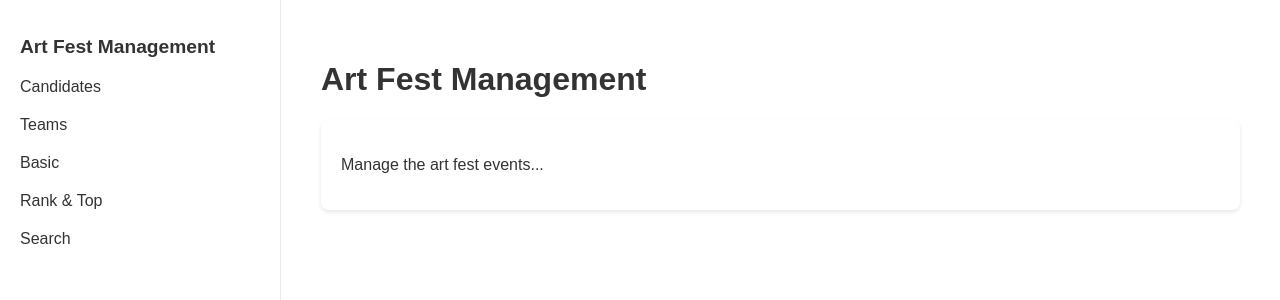
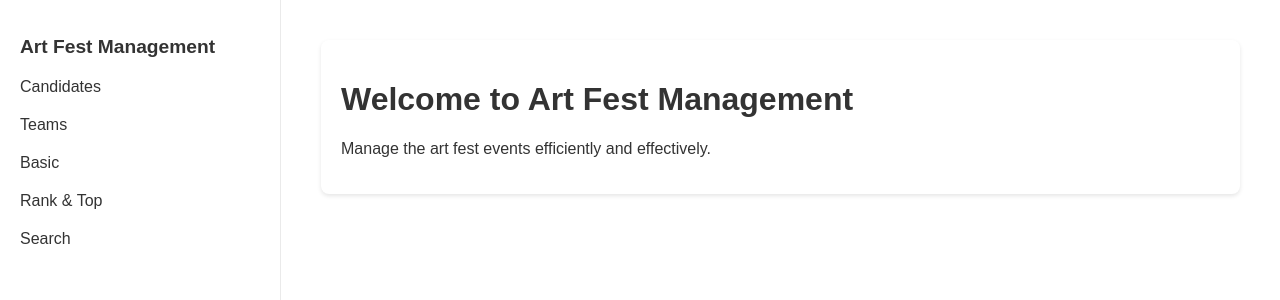
Before and after one commit to Javadamkd/art-fest-management, a Next.js app: page / in a window 1280 px wide. Shown: the top 300 px of the page. Built offline with nearby package versions, Linux system fonts and the light colour scheme.

Commit message:
Update index.js

```diff
--- a/pages/index.js
+++ b/pages/index.js
@@ -4,9 +4,9 @@ import Layout from '../components/Layout';
 export default function Home() {
   return (
     <Layout>
-      <h1>Art Fest Management</h1>
       <div className="card">
-        <p>Manage the art fest events...</p>
+        <h1>Welcome to Art Fest Management</h1>
+        <p>Manage the art fest events efficiently and effectively.</p>
       </div>
     </Layout>
   );
```
